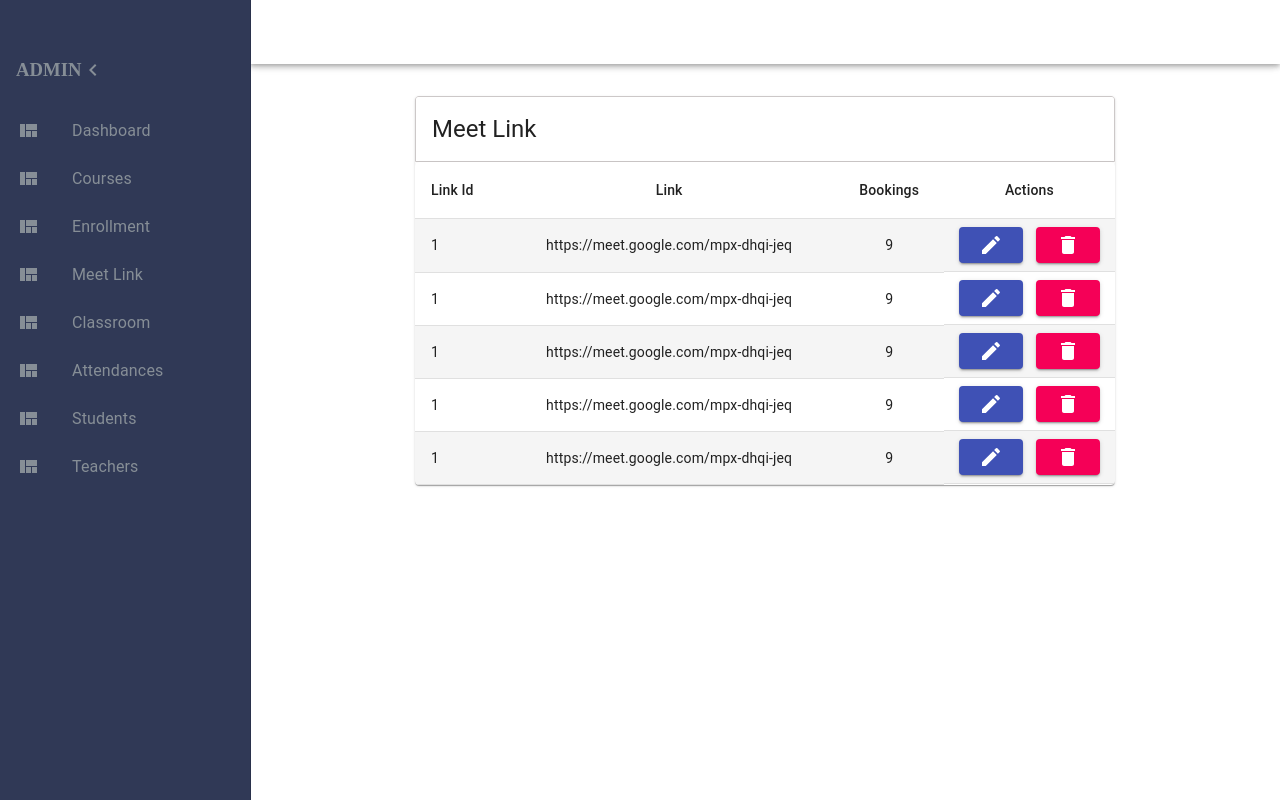
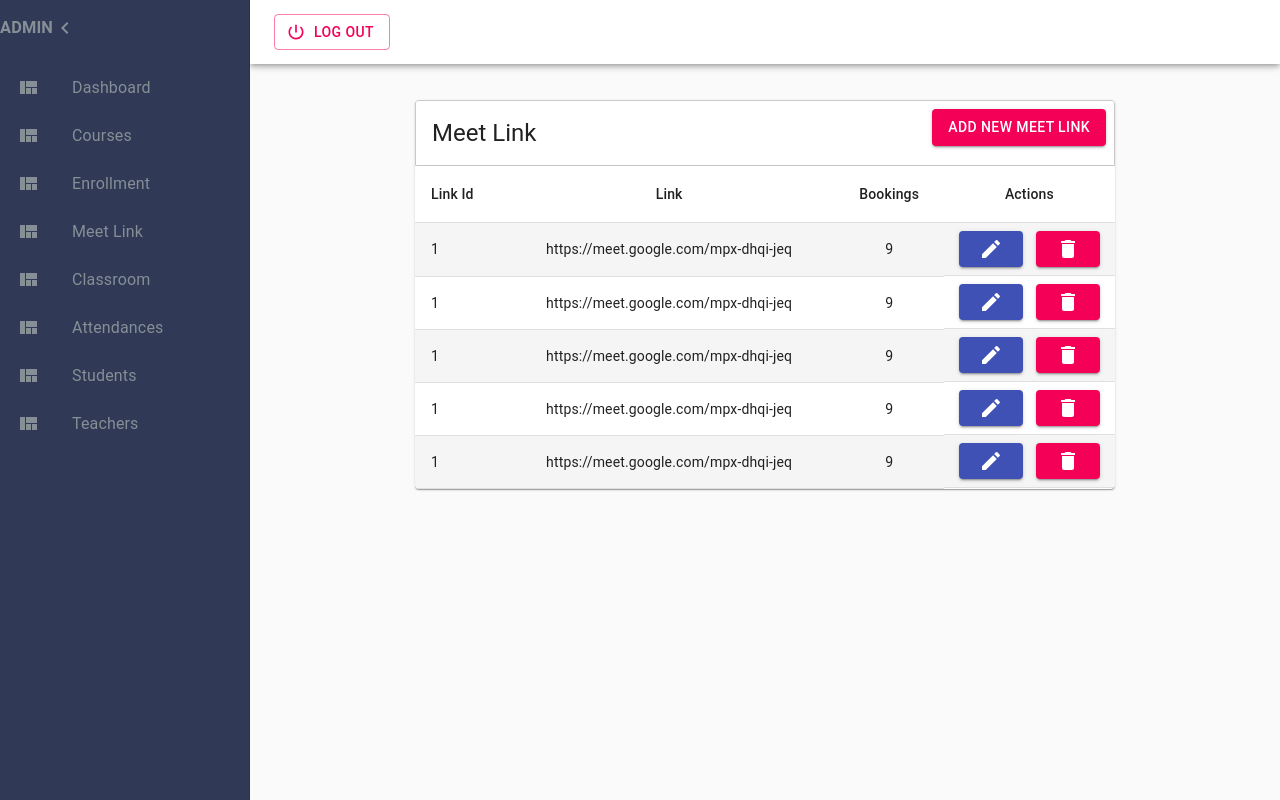
Before and after one commit to Tamdupagal/react, a React (Create React App) app in the folder adminclient/: page /MeetLink in a window 1280 px wide. Built offline with nearby package versions, Linux system fonts and the light colour scheme.

Commit message:
add meet link

```diff
--- a/adminclient/src/App.js
+++ b/adminclient/src/App.js
@@ -8,12 +8,16 @@ import OneToOne from "./Components/Classrooms/OneToOne"
 import { BrowserRouter as Router, Switch, Route } from "react-router-dom"
 import React,{useState} from "react"
 import Courses from "./Components/Courses/Courses";
+import AddMeet from "./Components/MeetLinks/AddMeet";
+import AddStudent from './Components/Students/AddStudent'
+
 function App() {
   const [currentPage, setCurrentPage] = useState()
-  const handleChange = (page) =>{
-    setCurrentPage(page)
-  }
+  // const handleChange = (page) =>{
+  //   return <AddMeet/>
+  // }
   return (
+      <>
       <div>
 
         {/* <Enroll/> */}
@@ -22,8 +26,8 @@ function App() {
         {/* <TextEditor/> */}
         {/* <Table/> */}
         <Router>
-        <SideBar handleChange={handleChange}/>
-        <div style={{marginLeft: 250}}>
+        <SideBar />
+        <div style={{marginLeft: 250,marginTop:"100px"}}>
         <Switch>
           <Route exact path="/Dashboard" component={Dashboard}/>
           <Route exact path="/Enroll" component={Enroll}/>
@@ -33,10 +37,16 @@ function App() {
           <Route exact path="/Students" component={OneToOne}/>
           <Route exact path="/Attendances" component={OneToOne}/>
           <Route exact path="/Teachers" component={Courses}/>
+          <Route exact path="/add-meet" component={AddMeet}/>
+          <Route exact path="/add-student" component={AddStudent}/>
         </Switch>
         </div>
+        {/* <div style={{marginLeft: 250}}>
+          <h1>CopyRight</h1>
+        </div> */}
       </Router>
       </div>
+      </>
   );
 }
 
--- a/adminclient/src/Components/Enrollment/Enroll.jsx
+++ b/adminclient/src/Components/Enrollment/Enroll.jsx
@@ -12,6 +12,7 @@ import CardHeader from '@material-ui/core/CardHeader';
 import PowerSettingsNewRoundedIcon from "@material-ui/icons/PowerSettingsNewRounded";
 import Divider from '@material-ui/core/Divider';
 import clsx from 'clsx';
+import { useHistory } from "react-router-dom"
 
 
 
@@ -40,6 +41,10 @@ const useStyles = makeStyles({
 
 const Enroll = () => {
     const classes = useStyles();
+    const history = useHistory()
+    const handlePage = () =>{
+      history.push("/add-student")
+    }
     return (
         <Box display="flex"
         alignItems="center"
@@ -47,12 +52,12 @@ const Enroll = () => {
             <Card className={classes.root}>
               <CardHeader title="Hello" style={{border:'1px solid rgba(0, 0, 0, 0.87)',borderRadius: '5px'}}>
               </CardHeader>
-        <CardContent>
-          <Typography gutterBottom variant="h5" component="h2">
-          HERE, SHOULD BE SOME GRAPHS OR ANALYTICS DATA ABOUT ENROLLMENT.
-          </Typography>
-          </CardContent>
-          <Divider/>
+              <CardContent>
+                <Typography variant="h5" component="h5">
+                HERE, SHOULD BE SOME GRAPHS OR ANALYTICS DATA ABOUT ENROLLMENT.
+                </Typography>
+              </CardContent>
+              <Divider/>
           {/* <Box display="flex"
         alignItems="center"
         // justifyContent="center"
@@ -82,6 +87,7 @@ const Enroll = () => {
             variant="contained"
             color="secondary"
             style={{ height: 40 }}
+            onClick={handlePage}
           >
           ADD STUDENT(can be made from based)
           </Button>
--- /dev/null
+++ b/adminclient/src/Components/MeetLinks/AddMeet.jsx
@@ -0,0 +1,59 @@
+import React from 'react'
+import { Box, Button, Card,CardContent,CardHeader, makeStyles, TextField, Typography } from '@material-ui/core';
+import Divider from "@material-ui/core/Divider";
+
+const useStyles = makeStyles({
+    root: {
+        minWidth: 400,
+        // marginLeft: 200
+      },
+       TextField:{
+           minWidth: 400,
+           marginTop: '20px'
+       },
+       btn:{
+           backgroundColor: "#008080",
+           color: "white",
+           padding: "12px 28px",
+           borderRadius: ".5rem",
+           "&:hover": {
+            backgroundColor: '#008080'
+          }
+        //    height:"10px"
+       }
+})
+
+const AddMeet = () => {
+    const classes = useStyles();
+    return (
+        <>
+            <Box display="flex"
+            alignItems="center"
+            justifyContent="center"
+            >
+                <div >
+                    <Card className={classes.root}>
+                        <CardHeader title="Add Meet URL" style={{borderRadius:'5px',color: "#008080"}}/>
+                        <Divider/>
+                        <CardContent>
+                            <Typography>
+                                Meet URL
+                            </Typography>
+                            <TextField className={classes.TextField}
+                            placeholder="Enter Meet Url"
+                            size="small"
+                            variant="outlined"
+                            />
+                        </CardContent>
+                        <Box m={4} display="flex" alignItems="center" justifyContent="center">
+                            <Button size="large" variant="contained" className={classes.btn} >
+                                Submit
+                            </Button>
+                        </Box>
+                    </Card>
+                </div>
+            </Box>
+        </>
+    )
+}
+export default AddMeet;
--- a/adminclient/src/Components/MeetLinks/MeetTable.jsx
+++ b/adminclient/src/Components/MeetLinks/MeetTable.jsx
@@ -10,6 +10,8 @@ import Paper from '@material-ui/core/Paper';
 import { Box, Button, Card,CardHeader } from '@material-ui/core';
 import CreateIcon from '@material-ui/icons/Create';
 import DeleteIcon from '@material-ui/icons/Delete';
+import { Link, useHistory } from 'react-router-dom'
+
 
 const StyledTableCell = withStyles((theme) => ({
     head: {
@@ -42,6 +44,7 @@ const StyledTableCell = withStyles((theme) => ({
   ];
 
   const useStyles = makeStyles({
+
     table: {
       minWidth: 700,
       backgroundColor: 'transparent'
@@ -57,9 +60,16 @@ const StyledTableCell = withStyles((theme) => ({
 
 
 const MeetTable = () => {
+
     const classes = useStyles();
+    const history = useHistory();
+    const handleAddMeet = (page) =>{
+        history.push("/add-meet")
+    }
 
     return (
+        <>
+
         <Box display="flex"
         alignItems="center"
         justifyContent="center">
@@ -67,9 +77,15 @@ const MeetTable = () => {
             alignItems="center"
             justifyContent="center">
                 <Card>
-                <CardHeader title="Meet Link"
-                style={{border:'1px solid #ccc8c8',borderTopLeftRadius:'3px',borderTopRightRadius:'3px'}}
-                >
+                <CardHeader title="Meet Link" action={
+                    <Button
+                    variant="contained"
+                    color="Secondary"
+                    onClick={handleAddMeet}
+                    >
+                    Add new meet Link
+                    </Button>}
+                    style={{border:'1px solid #ccc8c8',borderTopLeftRadius:'3px',borderTopRightRadius:'3px'}}>
                 </CardHeader>
                 <TableContainer component={Paper}>
                 <Table className={classes.table} aria-label="customized table">
@@ -111,6 +127,7 @@ const MeetTable = () => {
                 </Card>
             </Box>
         </Box>
+        </>
     )
 }
 export default MeetTable;
--- a/adminclient/src/Components/SideBar/sideBar.jsx
+++ b/adminclient/src/Components/SideBar/sideBar.jsx
@@ -41,6 +41,7 @@ const useStyles = makeStyles((theme)=>({
         display: 'flex',
       },
       appBar: {
+        // justifyContent: "space-between",
         transition: theme.transitions.create(['margin', 'width'], {
           easing: theme.transitions.easing.sharp,
           duration: theme.transitions.duration.leavingScreen,
@@ -50,6 +51,8 @@ const useStyles = makeStyles((theme)=>({
       appBarShift: {
         width: `calc(100% - ${shift}px)`,
         marginLeft: 0,
+        // justifyContent: "space-between"
+
         // transition: theme.transitions.create(['margin', 'width'], {
         //   easing: theme.transitions.easing.easeOut,
         //   duration: theme.transitions.duration.enteringScreen,
@@ -58,8 +61,7 @@ const useStyles = makeStyles((theme)=>({
       },
       Toolbar:{
           backgroundColor: 'white',
-        //   position: "fixed"
-        // border: 'none'
+          justifyContent: "space-between"
       },
       leftIcon: {
         display: `${display}`
@@ -89,14 +91,14 @@ const useStyles = makeStyles((theme)=>({
       drawerHeader: {
         display: 'flex',
         alignItems: 'center',
-        padding: theme.spacing(5,16,0,2),
+        // padding: theme.spacing(5,0,0,0),
         // necessary for content to be below app bar
         // ...theme.mixins.toolbar,
         // justifyContent: 'flex-end',
       },
       content: {
         flexGrow: 1,
-        padding: theme.spacing(3),
+        // padding: theme.spacing(3),
         transition: theme.transitions.create('margin', {
           easing: theme.transitions.easing.sharp,
           duration: theme.transitions.duration.leavingScreen,
@@ -117,16 +119,20 @@ const useStyles = makeStyles((theme)=>({
         }
       },
       button: {
-        marginLeft: "1100px"
+        // flexGrow: 1
       },
 }))
 
-const SideBar = (props) => {
+const SideBar = () => {
   const classes = useStyles();
   const theme = useTheme();
   const [open, setOpen] = useState(true);
   const history = useHistory();
   const [loading, setLoading]=useState(false)
+
+  const handlePage = (page) =>{
+    history.push("/MeetLink")
+  }
 
   useEffect(() => {
     if (window.innerWidth <= 600) setOpen(false);
@@ -136,43 +142,42 @@ const SideBar = (props) => {
     const handleDrawerOpen = () => {
         if(window.innerWidth<=600)
         setOpen(true);
+        else
+        setOpen(true);
       };
       const handleDrawerClose = () => {
-        // if(window.innerWidth<=600)
+        if(window.innerWidth<=700)
         setOpen(false);
+        else
+        setOpen(true);
+
       };
-      // const handleChange = (page) =>{
-
-      //     setLoading(true)
-      //     history.push(`/${page}`)
-      //     setLoading(false)
-      // }
     return (
         <>
             <div className={classes.root}>
-                {/* <CssBaseline/> */}
+                <CssBaseline/>
                 <AppBar className={clsx(classes.appBar, {[classes.appBarShift]: open,})}>
                     <Toolbar className={clsx(classes.Toolbar)}>
                         <IconButton
+                        className={clsx(classes.menuButton, open && classes.hide)}
                         color="secondary"
-                        aria-label="open drawer"
+                        // aria-label="open drawer"
                         onClick={handleDrawerOpen}
-                        edge="start"
-                        className={clsx(classes.menuButton, open && classes.hide)}>
+                        edge="start">
                         <MenuIcon className={clsx(open)}/>
                         </IconButton>
-                        <div className={classes.button}>
-
                         <Button
+                        noWrap
+                        className={classes.button}
+                        edge="end"
                         variant="outlined"
                         size="medium"
                         color="secondary"
                         startIcon={<PowerSettingsNewRoundedIcon />}
-                        style={{margin: 'auto'}}
+                        // style={{margin: 'auto'}}
                         >
                         Log Out
                         </Button>
-                        </div>
                     </Toolbar>
                 </AppBar>
                 <Drawer
@@ -184,7 +189,6 @@ const SideBar = (props) => {
                   paper: classes.drawerPaper,
                 }}
                 >
-
                 <div className={classes.drawerHeader} >
                     <h3 style={{textAlign: "left",color:'#868e96'}}>ADMIN</h3>
                     <ChevronLeftIcon className={clsx(classes.leftIcon && classes.listText)} onClick={handleDrawerClose}/>
@@ -214,7 +218,7 @@ const SideBar = (props) => {
                     </ListItem>
                 ))} */}
                 <Link to="/Dashboard" className={clsx(classes.listText)}>
-                <ListItem button onClick={props.handleChange("Dashboard")}>
+                <ListItem button >
                     <ListItemIcon className={clsx(classes.listText)}><ViewQuiltIcon/></ListItemIcon>
                     <ListItemText primary="Dashboard" />
                 </ListItem>
@@ -232,7 +236,7 @@ const SideBar = (props) => {
                 </ListItem>
                 </Link>
                 <Link to="/MeetLink" className={clsx(classes.listText)}>
-                <ListItem button>
+                <ListItem button onClick={handlePage("MeetLink")}>
                     <ListItemIcon className={clsx(classes.listText)}><ViewQuiltIcon/></ListItemIcon>
                     <ListItemText primary="Meet Link" />
                 </ListItem>
@@ -250,7 +254,7 @@ const SideBar = (props) => {
                 </ListItem>
                 </Link>
                 <Link to="/Students" className={clsx(classes.listText)}>
-                <ListItem button>
+                <ListItem button >
                     <ListItemIcon className={clsx(classes.listText)}><ViewQuiltIcon/></ListItemIcon>
                     <ListItemText primary="Students" />
                 </ListItem>
--- /dev/null
+++ b/adminclient/src/Components/Students/AddStudent.jsx
@@ -0,0 +1,31 @@
+import { Box, Button } from '@material-ui/core';
+import React, { Fragment } from 'react'
+
+const AddStudent = () => {
+    return (
+        <div>
+            {/* <Button
+  variant="contained"
+  component="label"
+>
+  <input
+    type="file"
+    // hidden
+  />
+</Button> */}
+            <div alignItems="center" justifyContent="left">
+                    <Button mr={4} hidden>
+
+                    </Button>
+            </div>
+            <h2 style={{fontFamily: "Exo\ 2,Helvetica Neue,Arial,sans-serif", color: "#303840", fontSize: "1.999rem",textAlign: "center"}}>Add a student</h2>
+            <Box ml={3} alignItems="center" justifyContent="center" style={{fontFamily: 'Exo\ 2,Helvetica Neue,Arial,sans-serif'}}>
+                <div>
+                <h3>Import Excel File</h3>
+                </div>
+            </Box>
+
+        </div>
+    )
+}
+export default AddStudent;
```
